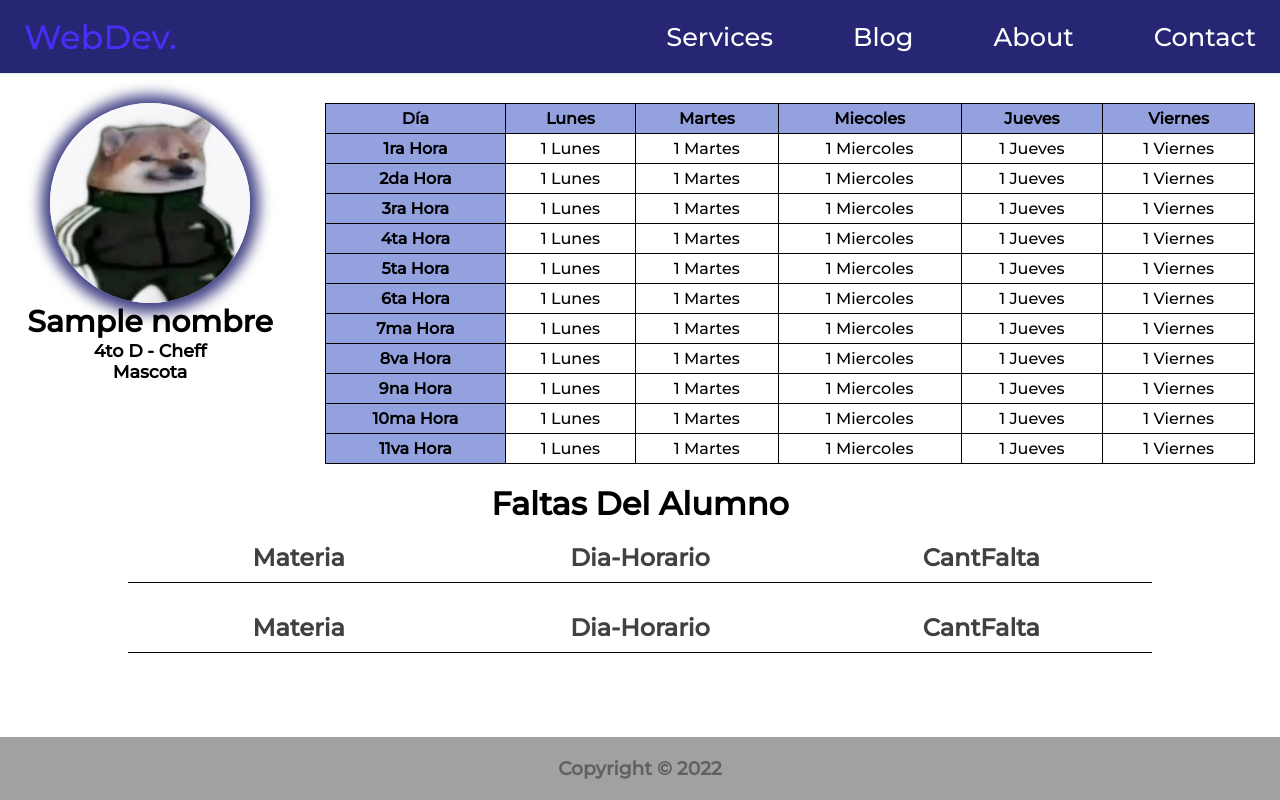
After one commit to MarcoFm1/ITSV, a Django app: template villadApp/templates/villadApp/profile.html in a window 1280 px wide. The commit adds this page. Run offline with Django 4.2, Linux system fonts and the light colour scheme; the template is opened without the code that fills it: most values are stand-ins (such as "Sample title", 1, 10 or a date in 2020).

Commit message:
dejame pusheaaaaar

```diff
--- a/villadApp/static/css/base.css
+++ b/villadApp/static/css/base.css
@@ -1,5 +1,5 @@
 @import url('https://fonts.googleapis.com/css?family=Montserrat:500');
-
+@import url('https://fonts.googleapis.com/css2?family=Roboto:ital,wght@0,500;1,400&display=swap');
 *{
 
     box-sizing: border-box;
@@ -12,105 +12,79 @@ body{
     padding: 0;
     text-align: center;
     position: relative;
+    padding-top: 73px;
     padding-bottom: 110px;
     min-height: 100vh;
-}
-
-/* The navigation bar */
-.navbar {
-
-    background-color: rgba(24, 53, 76, 1);
-    position: fixed;
-    /* Set the navbar to fixed position */
-    top: 0;
-    /* Position the navbar at the top of the page */
-    width: 100%;
-    /* Full width */
-    height: auto;
-    color: #fff;
 
 }
 
-/* Links inside the navbar */
-ul {
-    list-style-type: none;
-    margin: 0;
-    padding: 0;
-    overflow: hidden;
+li {
+    list-style: none;
 }
 
-li {
-    float: left;
-}
-
-li a,
-.dropbtn {
-    display: inline-block;
-    color: white;
-    text-align: center;
-    padding: 14px 16px;
+a {
     text-decoration: none;
 }
 
-li a:hover,
-.dropdown:hover .dropbtn {
-    background-color: rgb(50, 0, 230);
+.header{
+    border-bottom: 1px solid #E2E8F0;
+    position: fixed;
+    top: 0;
+    width: 100%;
+    background-color: rgb(38, 38, 116);
+    color: white;
 }
 
-li.dropdown {
-    display: inline-block;
+.navbar {
+    display: flex;
+    justify-content: space-between;
+    align-items: center;
+    padding: 1rem 1.5rem;
 }
 
-.dropdown-content {
+.hamburger {
     display: none;
-    position: absolute;
-    background-color: #f9f9f9;
-    min-width: 160px;
-    box-shadow: 0px 8px 16px 0px rgba(0, 0, 0, 0.2);
-    z-index: 1;
 }
 
-.dropdown-content a {
-    color: black;
-    padding: 12px 16px;
-    text-decoration: none;
+.bar {
     display: block;
-    text-align: left;
+    width: 25px;
+    height: 3px;
+    margin: 5px auto;
+    -webkit-transition: all 0.3s ease-in-out;
+    transition: all 0.3s ease-in-out;
+    background-color: #101010;
+}
+.nav-menu {
+    display: flex;
+    justify-content: space-between;
+    align-items: center;
 }
 
-.dropdown-content a:hover {
-    background-color: #f1f1f1;
+.nav-item {
+    margin-left: 5rem;
 }
 
-.dropdown:hover .dropdown-content {
-    display: block;
+.nav-link{
+    font-size: 1.6rem;
+    font-weight: 400;
+    color: white;
+
 }
 
-
-
-  /* Main content */
-.main {
-    margin-top: 30px; /* Add a top margin to avoid content overlay */
+.nav-link:hover{
+    color: #482ff7;
 }
 
-
-
-
-
-
-
-
-
-
-
-
-
-
-
+.nav-logo {
+    font-size: 2.1rem;
+    font-weight: 500;
+    color: #482ff7;
+}
 
 /* FOOTER LINKS */
 .footer{
-    background: #cfcfcf;
+    background: #a1a1a1;
     color: #616161;
     font-size: 16px;
     padding: 20px 0;
--- /dev/null
+++ b/villadApp/static/css/profile.css
@@ -0,0 +1,170 @@
+@import url('https://fonts.googleapis.com/css?family=Montserrat:500');
+
+.content{
+	margin-top: 10px;
+
+	width: 100%;
+	font-family: "Montserrat",sans-serif;
+
+}
+
+.principal-main{
+	padding: 20px 0px;
+    width: 100%;
+    display: grid;
+    align-items: center;
+    justify-content: center;
+    grid-template-columns: 300px 1fr;
+}
+
+
+/* PERFIL */
+
+.principal-profile{
+    margin: 0px 10px;
+    width: auto ;
+    height: 100%;
+    display: flex;
+    flex-direction: column;
+    align-items: center;
+}
+
+.principal-profile img{
+	width: 200px;
+    height: auto;
+    border-radius: 50%;
+    box-shadow: 0px 1px 14px 9px rgba(2,0,92,0.75);
+	-webkit-box-shadow: 0px 1px 14px 9px rgba(2,0,92,0.75);
+	-moz-box-shadow: 0px 1px 14px 9px rgba(2,0,92,0.75);
+}
+
+.principal-profile-info{
+	font-size: 15px;
+}
+
+.principal-menu{
+    padding: 0px 25px;
+    margin: 0px;
+    width: auto ;
+    height: 100%;
+    display: flex;
+    flex-direction: column;
+    align-items: center;
+}
+
+/* TABLA */
+
+.table{
+	border-collapse: collapse;
+	width: 100%;
+}
+.table a{
+	text-decoration:none;
+	color: black;
+}
+.table tr th{
+	padding: 5px;
+	border: 1px black solid;
+	background-color: rgba(147, 161, 223,1);
+}
+.table tr th:hover{
+	background-color: rgba(147, 161, 223,0.8);
+}
+
+.table tr td{
+	padding: 5px;
+	border: 1px black solid;
+
+	background-color: rgba(255, 255, 255)
+}
+.table tr td:hover{
+	padding: 5px;
+	border: 1px black solid;
+	background-color: rgb(219, 219, 219)
+}
+
+/* FALTA */
+
+.registro-faltas{
+	width: 100%;
+	display: flex;
+	flex-direction: column;
+    align-items: center;
+    justify-content: center;
+
+
+}
+.falta{
+	margin: 10px;
+	width: 80%;
+	display: grid;
+    align-items: center;
+    justify-content: center;
+    grid-template-columns: 1fr 1fr 1fr;
+	padding: 10px 0px;
+	border-bottom: 1px solid black;
+	color: rgb(65, 65, 65);
+
+}
+
+/* RESPOSIVE */
+
+@media(max-width:950px){
+    .principal-main{
+		padding: 10px 0px;
+		grid-template-columns: 200px 1fr;
+	}
+
+	.principal-profile{
+		margin: 0px 5px;
+	}
+
+	.principal-profile img{
+		width: 150px;
+	}
+	.principal-menu{
+		padding: 0px 10px;
+	}
+}
+
+@media(max-width:810px){
+    .principal-main{
+		padding: 10px 0px;
+		grid-template-columns: 200px 1fr;
+	}
+	.principal-profile{
+		margin: 0px 4px;
+	}
+	.principal-menu{
+		padding: 0px 5px;
+	}
+}
+
+@media(max-width:790px){
+    .principal-main{
+		padding: 10px 20px;
+		grid-template-columns: 1fr;
+	}
+	.principal-profile{
+		margin: 20px 25px;
+	}
+
+	.principal-profile img{
+		width: 300px;
+	}
+	.principal-menu{
+		padding: 0px 10px;
+	}
+}
+@media(max-width:600px){
+    .principal-main{
+		padding: 10px 15px;
+		grid-template-columns: 1fr;
+	}
+	.principal-profile img{
+		width: 275px;
+	}
+	.principal-menu{
+		padding: 0px 5px;
+	}
+}
--- /dev/null
+++ b/villadApp/static/js/base_js.js
@@ -0,0 +1,18 @@
+const hamburger = document.querySelector(".hamburger");
+const navMenu = document.querySelector(".nav-menu");
+
+hamburger.addEventListener("click", mobileMenu);
+
+function mobileMenu() {
+    hamburger.classList.toggle("active");
+    navMenu.classList.toggle("active");
+}
+
+const navLink = document.querySelectorAll(".nav-link");
+
+navLink.forEach(n => n.addEventListener("click", closeMenu));
+
+function closeMenu() {
+    hamburger.classList.remove("active");
+    navMenu.classList.remove("active");
+}
--- a/villadApp/templates/villadApp/base.html
+++ b/villadApp/templates/villadApp/base.html
@@ -16,24 +16,31 @@
     {% endblock %}
 </head>
 <body>
-    <div class="navbar">
-        <ul>
-            <li><a href="">Ruta</a></li>
-            <li><a href="">FeedBack</a></li>
-            <li><a href="">Puntos</a></li>
-            <li class="dropdown">
-              <a href="javascript:void(0)" class="dropbtn">Cuenta</a>
-              <div class="dropdown-content">
-                <a href="">Tu Perfil</a>
-                <a href="">Cerrar Sesion</a>
-              </div>
-            </li>
+  <header class="header">
+      <nav class="navbar">
+          <a href="#" class="nav-logo">WebDev.</a>
+          <ul class="nav-menu">
+              <li class="nav-item">
+                  <a href="#" class="nav-link">Services</a>
+              </li>
+              <li class="nav-item">
+                  <a href="#" class="nav-link">Blog</a>
+              </li>
+              <li class="nav-item">
+                  <a href="#" class="nav-link">About</a>
+              </li>
+              <li class="nav-item">
+                  <a href="#" class="nav-link">Contact</a>
+              </li>
           </ul>
-    </div>
+          <div class="hamburger">
+              <span class="bar"></span>
+              <span class="bar"></span>
+              <span class="bar"></span>
+          </div>
+      </nav>
+  </header>
 
-    <div class="main">
-        <p>Some text some text some text some</p>
-    </div>
 
 
 
@@ -45,5 +52,6 @@
     <footer class="footer">
         <h3>Copyright © 2022</h3>
     </footer>
+    <script src="{%static '/js/base_js.js'%}"></script>
 </body>
 </html>
--- /dev/null
+++ b/villadApp/templates/villadApp/profile.html
@@ -0,0 +1,142 @@
+{% extends "villadApp/base.html" %}
+{% load static %}
+
+
+{% block title %}
+    Pagina Login
+{% endblock %}
+
+{% block head %}
+<link rel="stylesheet" href="{%static '/css/profile.css'%}">
+{% endblock %}
+
+{% block content %}
+<div class="content">
+    <div class="principal-main">
+        <div class="principal-profile">
+            <img src="{%static '/src/logo_profile.png'%}" alt="">
+            <div class="principal-profile-info">
+                <h1>{{nombre}}</h1>
+                <h3>{{"4to D - Cheff"}}</h3>
+                <h3>{{"Mascota"}}</h3>
+            </div>
+
+        </div>
+        <div class="principal-menu">
+            <table class="table">
+                <tr>
+                  <th scope="row"><a href="{% url 'villada'%}"> Día</a></th>
+                  <th>Lunes</th>
+                  <th>Martes</th>
+                  <th>Miecoles</th>
+                  <th>Jueves</th>
+                  <th>Viernes</th>
+                </tr>
+                <tr>
+                    <th>1ra Hora</th>
+                    <td>1 Lunes</td>
+                    <td>1 Martes</td>
+                    <td>1 Miercoles</td>
+                    <td>1 Jueves</td>
+                    <td>1 Viernes</td>
+                  </tr>
+                <tr>
+                  <th>2da Hora</th>
+                  <td>1 Lunes</td>
+                  <td>1 Martes</td>
+                  <td>1 Miercoles</td>
+                  <td>1 Jueves</td>
+                  <td>1 Viernes</td>
+                </tr>
+                <tr>
+                    <th>3ra Hora</th>
+                    <td>1 Lunes</td>
+                    <td>1 Martes</td>
+                    <td>1 Miercoles</td>
+                    <td>1 Jueves</td>
+                    <td>1 Viernes</td>
+                </tr>
+                <tr>
+                    <th>4ta Hora</th>
+                    <td>1 Lunes</td>
+                    <td>1 Martes</td>
+                    <td>1 Miercoles</td>
+                    <td>1 Jueves</td>
+                    <td>1 Viernes</td>
+                </tr>
+                <tr>
+                    <th>5ta Hora</th>
+                    <td>1 Lunes</td>
+                    <td>1 Martes</td>
+                    <td>1 Miercoles</td>
+                    <td>1 Jueves</td>
+                    <td>1 Viernes</td>
+                </tr>
+                <tr>
+                    <th>6ta Hora</th>
+                    <td>1 Lunes</td>
+                    <td>1 Martes</td>
+                    <td>1 Miercoles</td>
+                    <td>1 Jueves</td>
+                    <td>1 Viernes</td>
+                </tr>
+                <tr>
+                    <th>7ma Hora</th>
+                    <td>1 Lunes</td>
+                    <td>1 Martes</td>
+                    <td>1 Miercoles</td>
+                    <td>1 Jueves</td>
+                    <td>1 Viernes</td>
+                </tr>
+                <tr>
+                    <th>8va Hora</th>
+                    <td>1 Lunes</td>
+                    <td>1 Martes</td>
+                    <td>1 Miercoles</td>
+                    <td>1 Jueves</td>
+                    <td>1 Viernes</td>
+                </tr>
+                <tr>
+                    <th>9na Hora</th>
+                    <td>1 Lunes</td>
+                    <td>1 Martes</td>
+                    <td>1 Miercoles</td>
+                    <td>1 Jueves</td>
+                    <td>1 Viernes</td>
+                </tr>
+                <tr>
+                    <th>10ma Hora</th>
+                    <td>1 Lunes</td>
+                    <td>1 Martes</td>
+                    <td>1 Miercoles</td>
+                    <td>1 Jueves</td>
+                    <td>1 Viernes</td>
+                </tr>
+                <tr>
+                    <th>11va Hora</th>
+                    <td>1 Lunes</td>
+                    <td>1 Martes</td>
+                    <td>1 Miercoles</td>
+                    <td>1 Jueves</td>
+                    <td>1 Viernes</td>
+                </tr>
+              </table>
+        </div>
+    </div>
+
+    <div class="registro-faltas">
+        <h1>Faltas Del Alumno</h1>
+        <div class="falta">
+            <h2>{{ 'Materia' }}</h2>
+            <h2>{{ 'Dia-Horario' }}</h2>
+            <h2>{{ 'CantFalta' }}</h2>
+        </div>
+        <div class="falta">
+            <h2>{{ 'Materia' }}</h2>
+            <h2>{{ 'Dia-Horario' }}</h2>
+            <h2>{{ 'CantFalta' }}</h2>
+        </div>
+    </div>
+
+</div>
+{% endblock %}
--- a/villada/urls.py
+++ b/villada/urls.py
@@ -15,10 +15,11 @@ Including another URLconf
 """
 from django.contrib import admin
 from django.urls import path
-from villadApp.views import ITS, LOGIN
+from villadApp.views import ITS, LOGIN, PROFILE
 
 urlpatterns = [
     path('admin/', admin.site.urls),
-    path("villada/", ITS),
-    path('login/', LOGIN)
+    path("villada/", ITS,name='villada'),
+    path('login/', LOGIN),
+    path('profile/<str:tipo>/<str:nombre>/', PROFILE),
 ]
```
Also changed, not shown: other parts of villadApp/static/css/base.css (+36 -19 lines), villadApp/views.py (+16 -0 lines), villadApp/admin.py (line endings or trailing spaces), villadApp/static/src/logo_profile.png (added).
